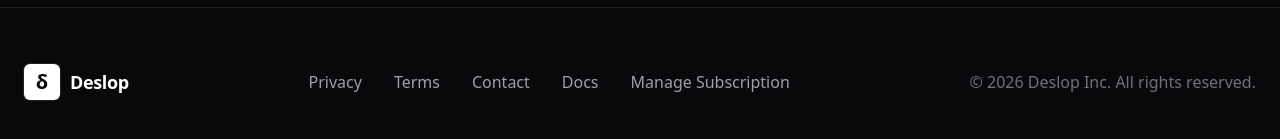
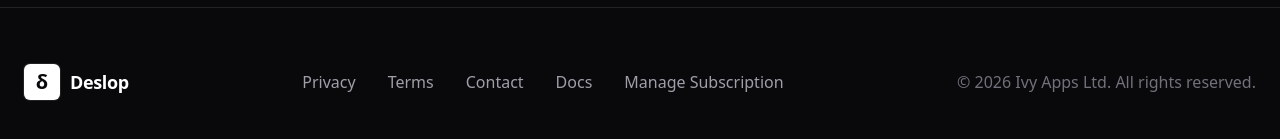
Before and after one commit to Ivy-Apps/deslop-web, a Next.js app: page /get-started in a window 1280 px wide. Shown: the part 951-1090 px from the top of the page. Built offline with nearby package versions, Linux system fonts and the light colour scheme.

Commit message:
Update copyright

```diff
--- a/src/components/Footer.tsx
+++ b/src/components/Footer.tsx
@@ -34,7 +34,7 @@ export default function Footer() {
           </a>
         </div>
         <p className="text-base text-zinc-500">
-          © 2026 Deslop Inc. All rights reserved.
+          © 2026 Ivy Apps Ltd. All rights reserved.
         </p>
       </div>
     </footer>
```
